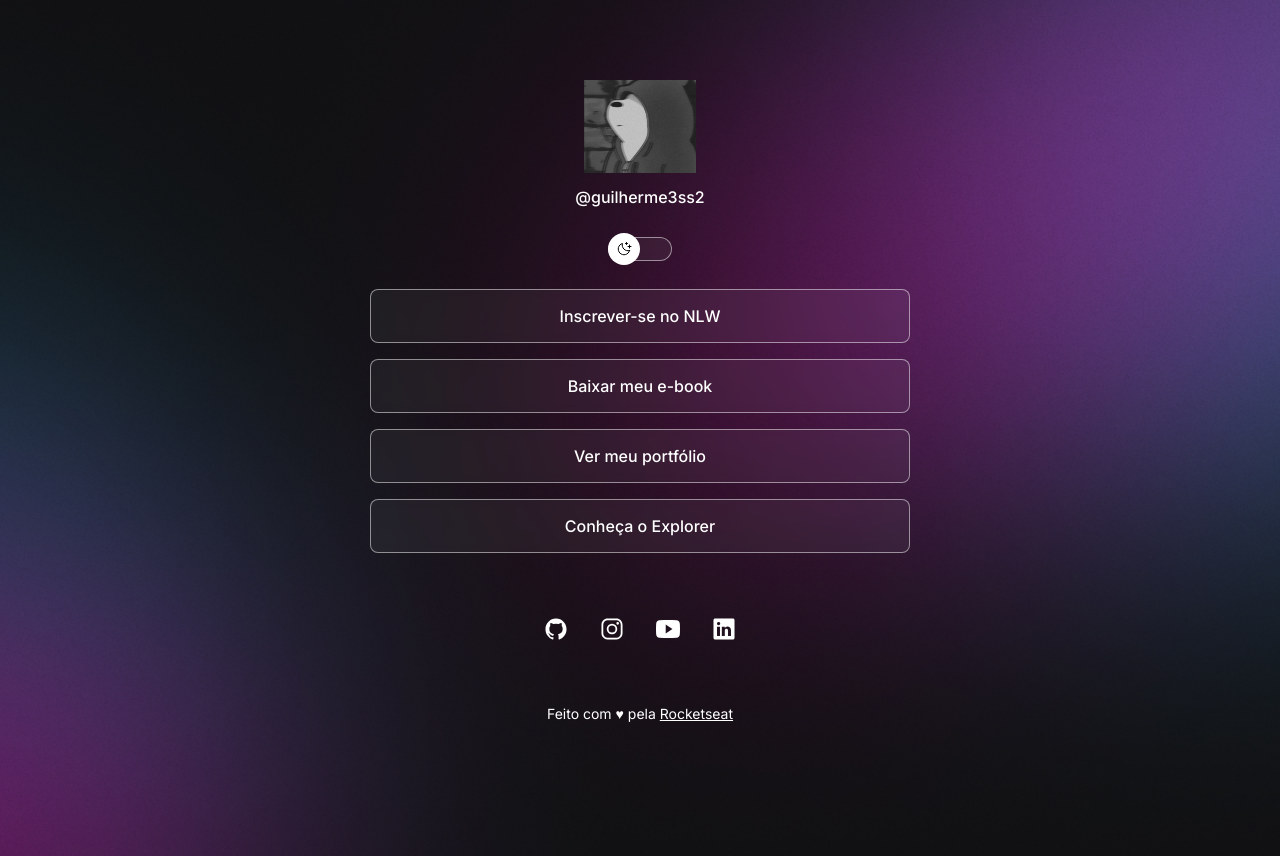
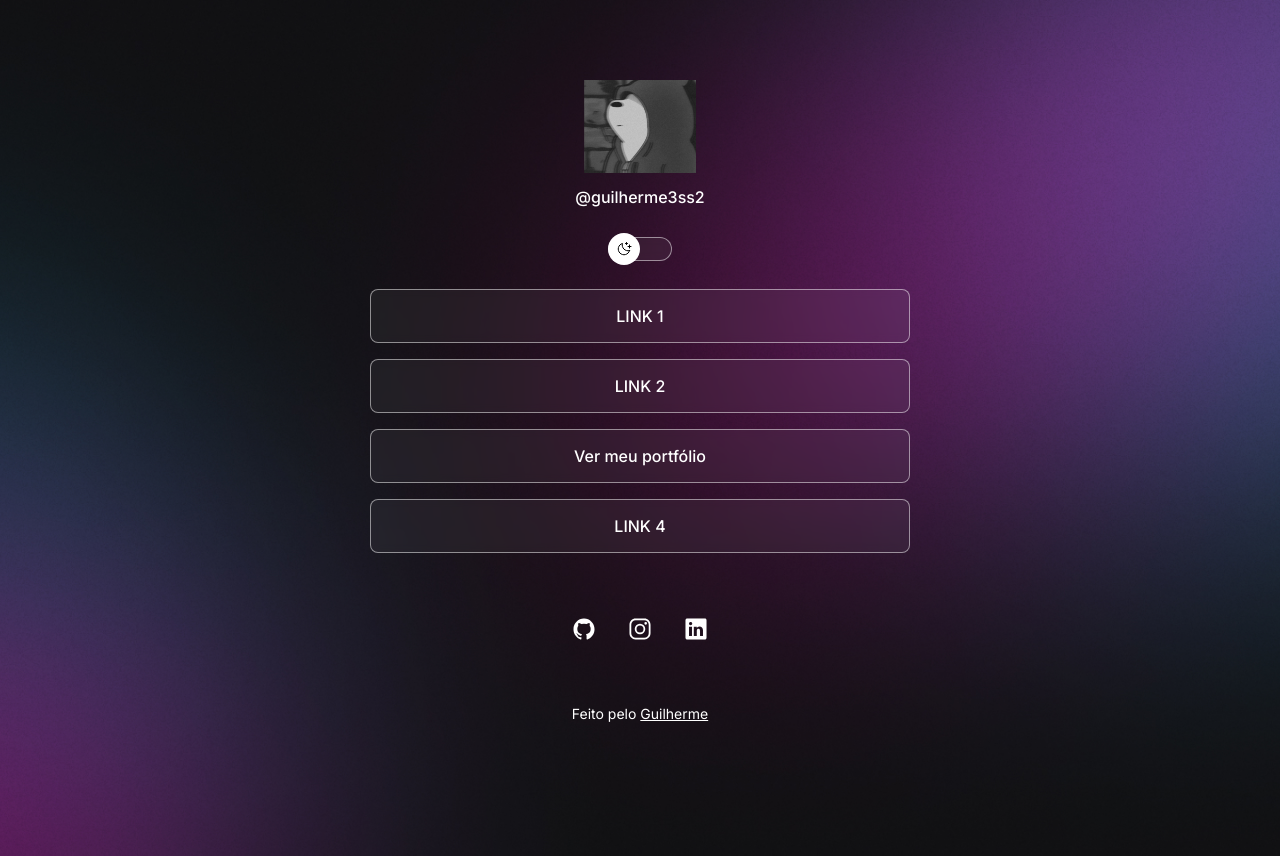
Before and after one commit to GuilhermeA-Paixao/rprimeiro-projeto, a plain HTML site: page index.html in a window 1280 px wide. Drawn offline with nearby package versions, Linux system fonts and the light colour scheme.

Commit message:
ALTERACAO DE LINKS

```diff
--- a/index.html
+++ b/index.html
@@ -31,11 +31,11 @@
 
       <ul>
         <li>
-          <a href="#">Inscrever-se no NLW</a>
+          <a href="#">LINK 1</a>
         </li>
 
         <li>
-          <a href="#">Baixar meu e-book</a>
+          <a href="#">LINK 2</a>
         </li>
 
         <li>
@@ -45,7 +45,7 @@
 
         <li>
           <a href="https://rocketseat.com.br/explorer" target="_blank"
-            >Conheça o Explorer</a
+            >LINK 4</a
           >
         </li>
       </ul>
@@ -58,9 +58,11 @@
           <ion-icon name="logo-instagram"></ion-icon>
         </a>
 
-        <a href="#">
+        <!--
+          <a href="#">
           <ion-icon name="logo-youtube"></ion-icon>
         </a>
+              -->
 
         <a href="https://www.linkedin.com/in/guilherme-araujo-9bb1bb28b/" target="_blank">
           <ion-icon name="logo-linkedin"></ion-icon>
@@ -68,7 +70,7 @@
       </div>
 
       <footer>
-        Feito com ♥ pela <a href="https://rocketseat.com.br/">Rocketseat</a>
+        Feito pelo <a href="https://www.instagram.com/guilherm3ss2/">Guilherme</a>
       </footer>
     </div>
 
```
